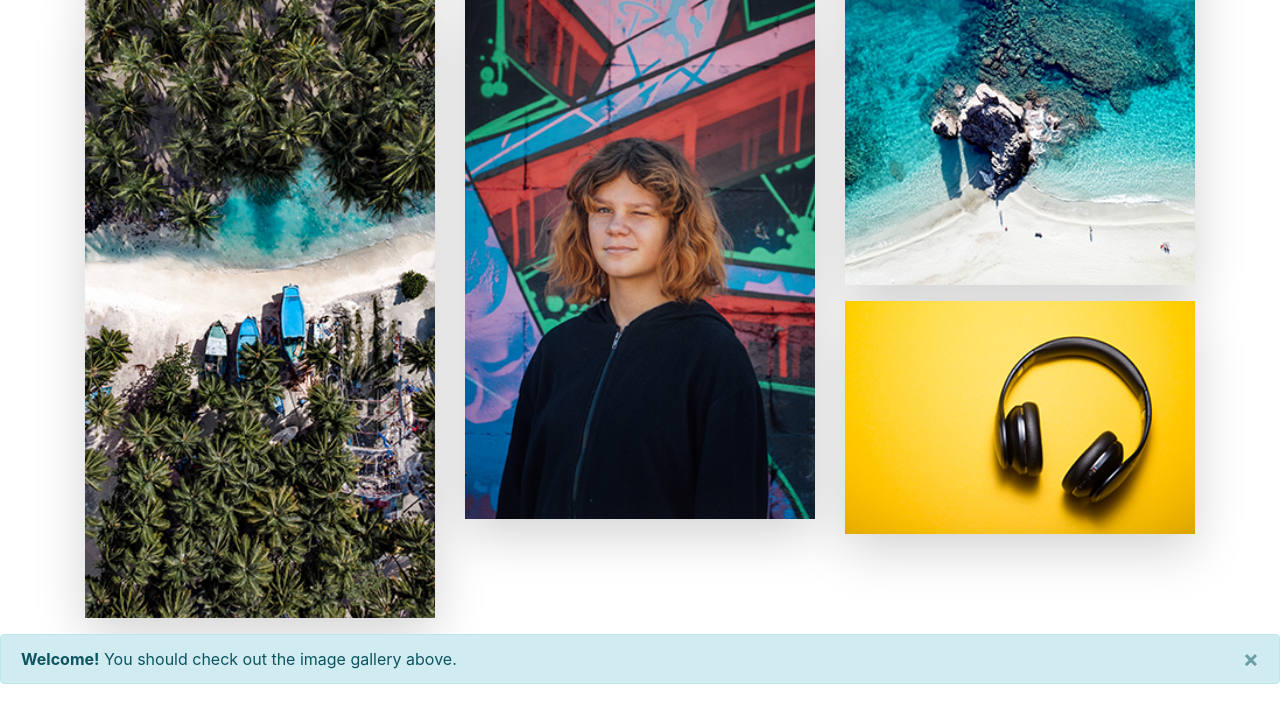
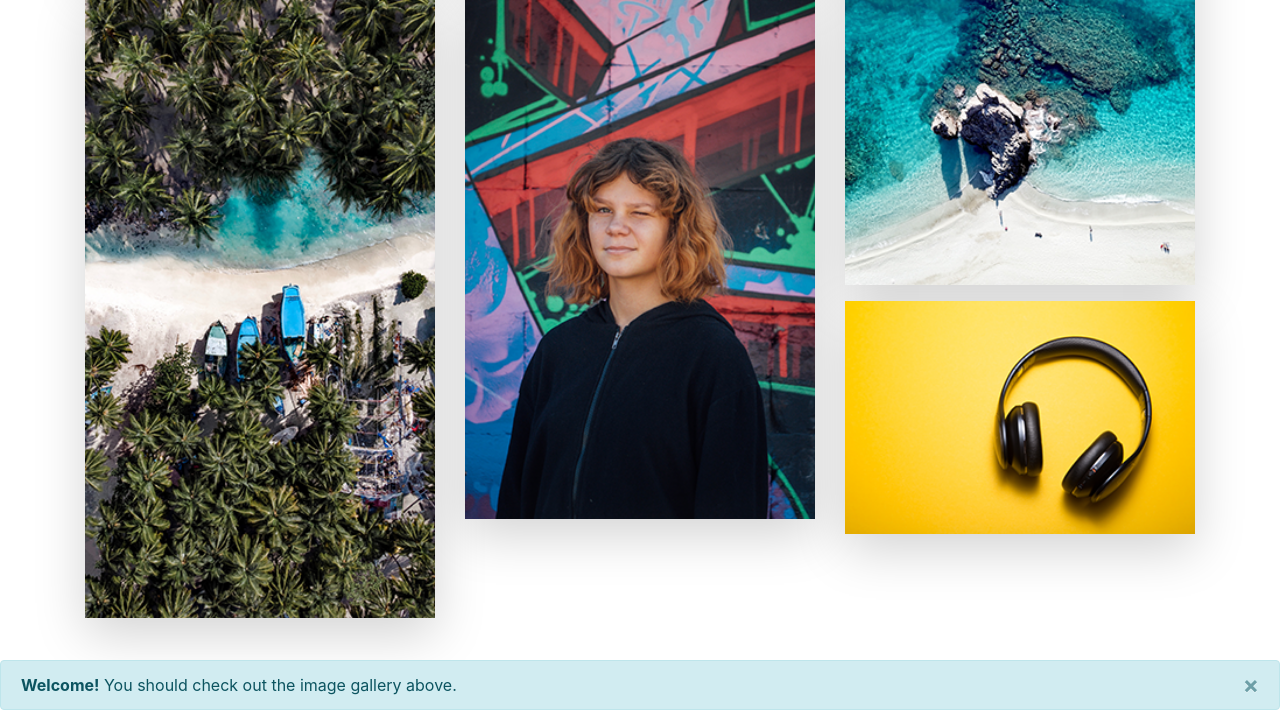
Before and after one commit to machristiana/m2-hw2-christiana-melissa, a plain HTML site: page index.html in a window 1280 px wide. Shown: the part 785-1511 px from the top of the page. Before the commit the page ends 1485 px from the top, so only its background shows below. Drawn offline with nearby package versions, Linux system fonts and the light colour scheme.

Commit message:
Add top margin to alert box

```diff
--- a/main.css
+++ b/main.css
@@ -5,3 +5,7 @@ img {
 h1 {
     padding: 10px 0;
 }
+
+.alert {
+    margin-top: 2%;
+}
```
